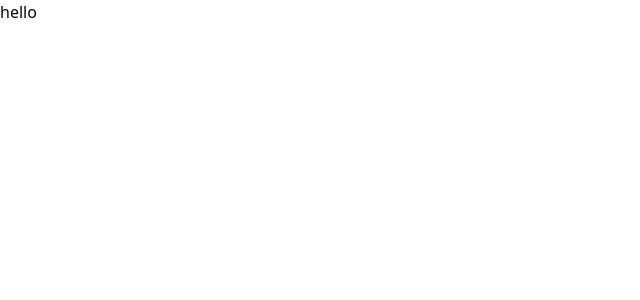
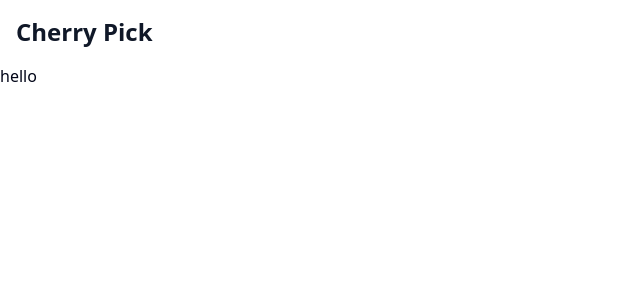
Before and after one commit to HenriqueSFernandes/CherryPick, a Next.js app in the folder cherrypick-fe/: page / in a window 1280 px wide. Shown: the top 300 px of the page, without its empty margins (0-640 px from the left). Built offline with nearby package versions, Linux system fonts and the light colour scheme.

Commit message:
Create header

```diff
--- a/cherrypick-fe/src/app/layout.tsx
+++ b/cherrypick-fe/src/app/layout.tsx
@@ -2,6 +2,7 @@ import type { Metadata } from "next";
 import { Geist, Geist_Mono } from "next/font/google";
 import { SpeedInsights } from "@vercel/speed-insights/next";
 import "./globals.css";
+import Header from "@/components/header/header";
 
 const geistSans = Geist({
   variable: "--font-geist-sans",
@@ -31,7 +32,8 @@ export default function RootLayout({
       <body
         className={`${geistSans.variable} ${geistMono.variable} antialiased`}
       >
-        {children}
+        <Header />
+        <main>{children}</main>
         <SpeedInsights />
       </body>
     </html>
--- /dev/null
+++ b/cherrypick-fe/src/components/header/header.tsx
@@ -0,0 +1,9 @@
+import Logo from "./logo";
+
+export default async function Header() {
+  return (
+    <header className="h-16 px-4 flex items-center">
+      <Logo />
+    </header>
+  );
+}
--- /dev/null
+++ b/cherrypick-fe/src/components/header/logo.tsx
@@ -0,0 +1,7 @@
+export default async function Logo() {
+  return (
+    <div className="flex items-center">
+      <span className="text-2xl font-bold text-gray-900">Cherry Pick</span>
+    </div>
+  );
+}
```
